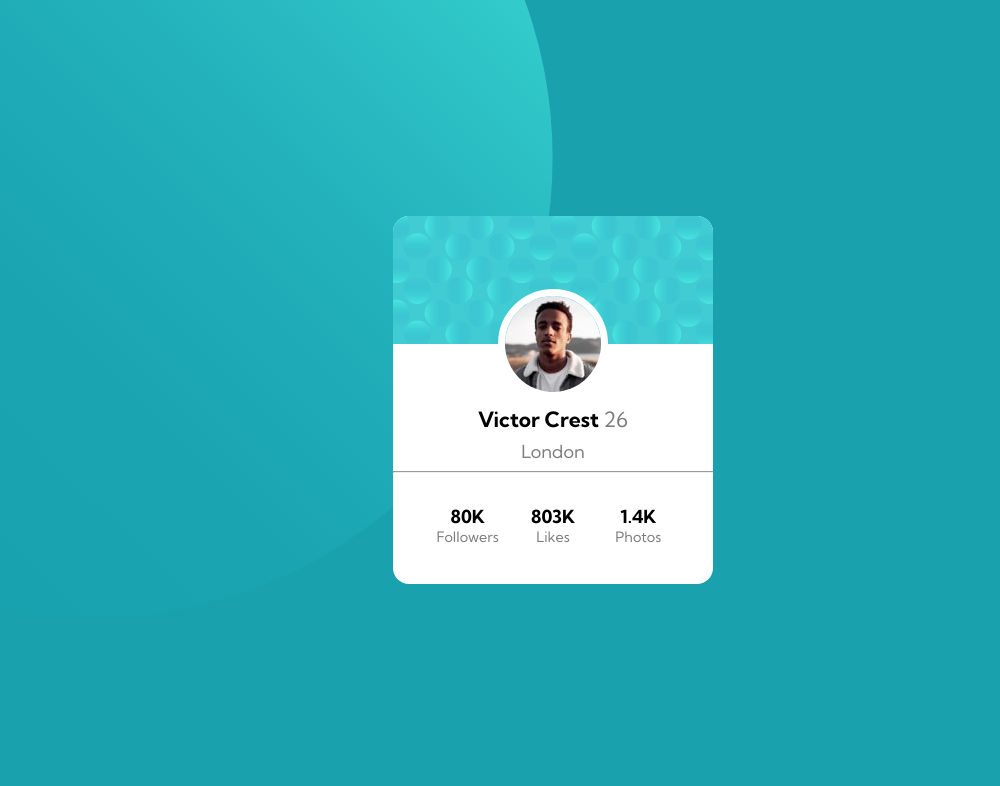
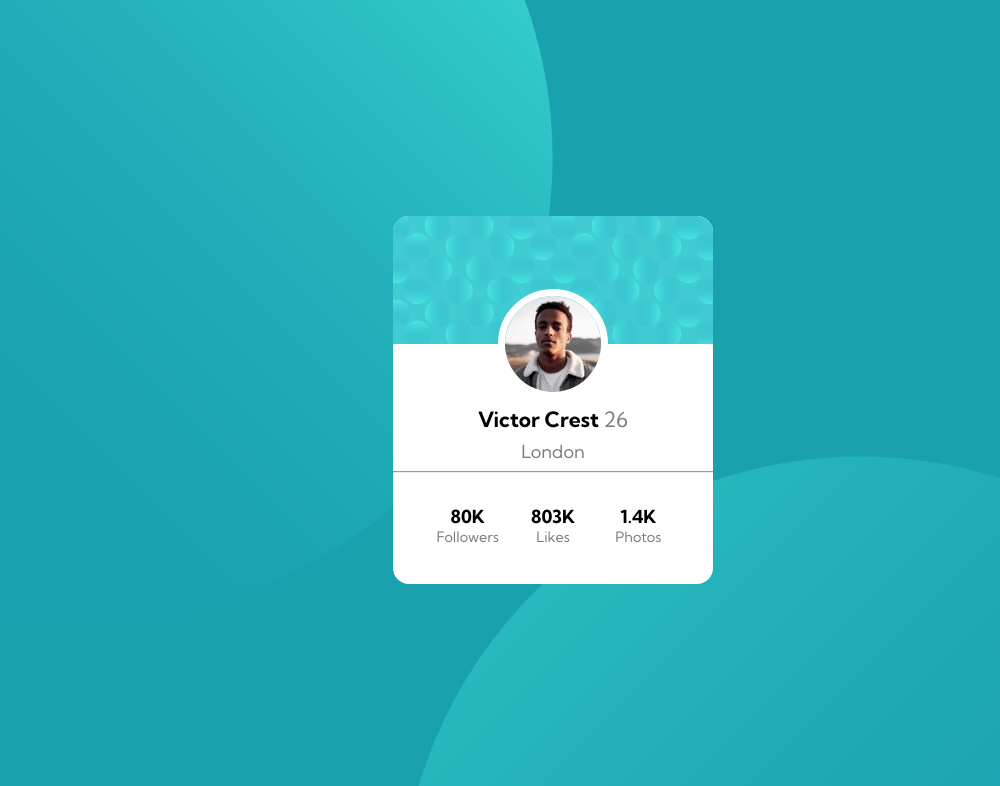
Before and after one commit to VincentX33/profile-card-challenge, a plain HTML site: page index.html in a window 1536 px wide. Shown: the top 786 px of the page, without its empty margins (215-1215 px from the left). Drawn offline with Linux system fonts and the light colour scheme; the site is published under a folder, as on GitHub Pages, so addresses that start at the root find nothing.

Commit message:
readme file

```diff
--- a/main.css
+++ b/main.css
@@ -272,10 +272,6 @@ footer {
  /* mixed styles*/
 
 @media only screen and (min-width:450px){
-    .card {
-        /* height: 70%; */
-        /* width: 70%; */
-    }
     .container {
         background: none;
         background: url("./images/bg-pattern-top.svg") -40vw -18vh, url("/images/bg-pattern-bottom.svg") 40vw 58vh;
@@ -294,7 +290,7 @@ footer {
     }
     .container {
         background: none;
-        background: url("./images/bg-pattern-top.svg") -40vw -15vh, url("/images/bg-pattern-bottom.svg") 45vw 60vh;
+        background: url("./images/bg-pattern-top.svg") -20vw -15vh, url("/images/bg-pattern-bottom.svg") 45vw 60vh;
         background-repeat: no-repeat, no-repeat;
         background-origin:border-box,border-box;
         background-size:34rem 34rem, 32rem 32rem;
@@ -357,7 +353,7 @@ footer {
 @media only screen and (min-width:1441px){
     .container {
         background: none;
-        background: url("./images/bg-pattern-top.svg") -10vw -38vh, url("/images/bg-pattern-bottom.svg") 40vw 57vh;
+        background: url("./images/bg-pattern-top.svg") -10vw -38vh, url("./images/bg-pattern-bottom.svg") 40vw 57vh;
         background-repeat: no-repeat, no-repeat;
         background-origin:border-box,border-box;
         background-size:60vw 60vw, 60vw 60vw;
```
Also changed, not shown: images/Screenshots/Generic Laptop.jpg (added), images/Screenshots/MacBook Air.jpg (added), images/Screenshots/Nexus 6.jpg (added), images/Screenshots/iPad.jpg (added), images/Screenshots/iPhone X.jpg (added), 1 other file.
